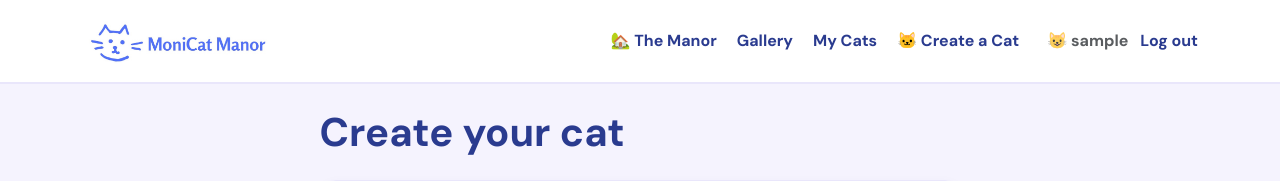
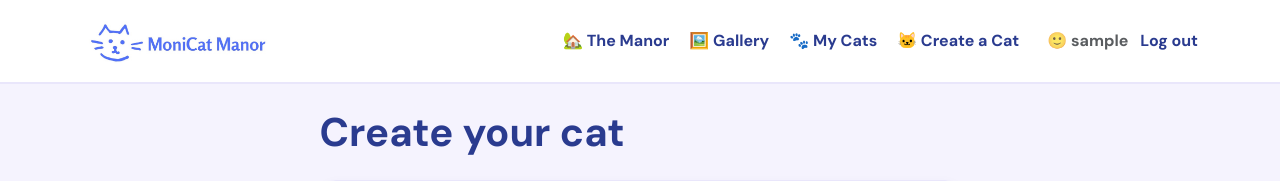
Before and after one commit to MonicaFeis/monicat-manor, a Django app: page /cat/new/ in a window 1280 px wide. Shown: the top 181 px of the page. Run offline with Django 4.2, Linux system fonts and the light colour scheme; the visitor is signed in with stand-in values (Sample User, id 1).

Commit message:
Update navbar styling, icons, and scene context for cat favorites

```diff
--- a/templates/base.html
+++ b/templates/base.html
@@ -21,10 +21,10 @@
 </head>
 <body class="d-flex flex-column min-vh-100">
 
-    <!-- Navbar capped to container-xl -->
+    <!-- Navbar -->
     <nav class="navbar navbar-expand-lg">
         <div class="container-xl">
-            <!-- Brand Logo Only (Text removed) -->
+            <!-- Brand Logo -->
             <a class="navbar-brand d-flex align-items-center" href="{% url 'scene' %}">
                 <img src="{% static 'images/logo.png' %}" alt="MoniCat Manor Logo" class="nav-logo">
             </a>
@@ -39,17 +39,17 @@
                         <a class="nav-link" href="{% url 'scene' %}">🏡 The Manor</a>
                     </li>
                     <li class="nav-item">
-                        <a class="nav-link" href="{% url 'gallery' %}">Gallery</a>
+                        <a class="nav-link" href="{% url 'gallery' %}">🖼️ Gallery</a>
                     </li>
                     {% if user.is_authenticated %}
                         <li class="nav-item">
-                            <a class="nav-link" href="{% url 'my_cats' %}">My Cats</a>
+                            <a class="nav-link" href="{% url 'my_cats' %}">🐾 My Cats</a>
                         </li>
                         <li class="nav-item">
                             <a class="nav-link" href="{% url 'cat_create' %}">🐱 Create a Cat</a>
                         </li>
                         <li class="nav-item ms-lg-2">
-                            <span class="nav-link text-muted" style="cursor: default;">😺 {{ user.username }}</span>
+                            <span class="nav-link text-muted" style="cursor: default;">🙂 {{ user.username }}</span>
                         </li>
                         <li class="nav-item">
                             <form method="post" action="{% url 'logout' %}" class="d-inline">
```
